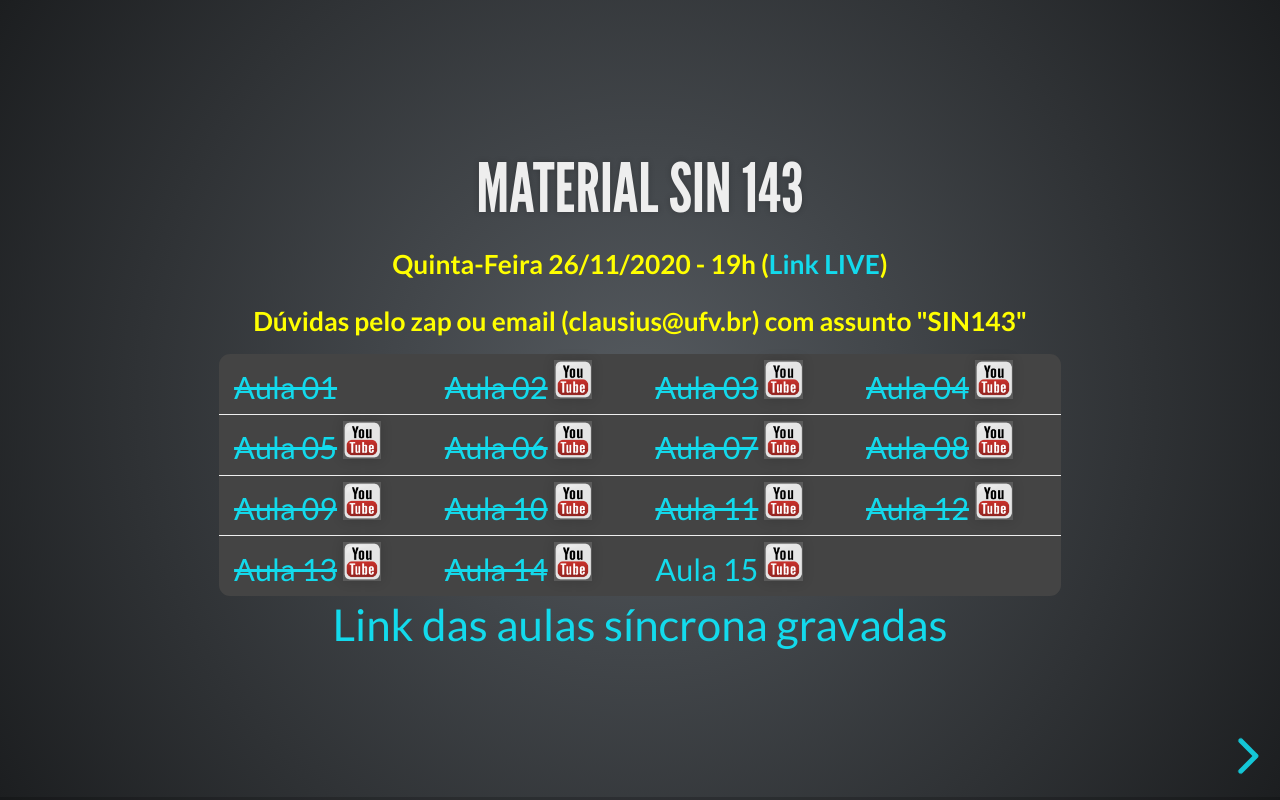
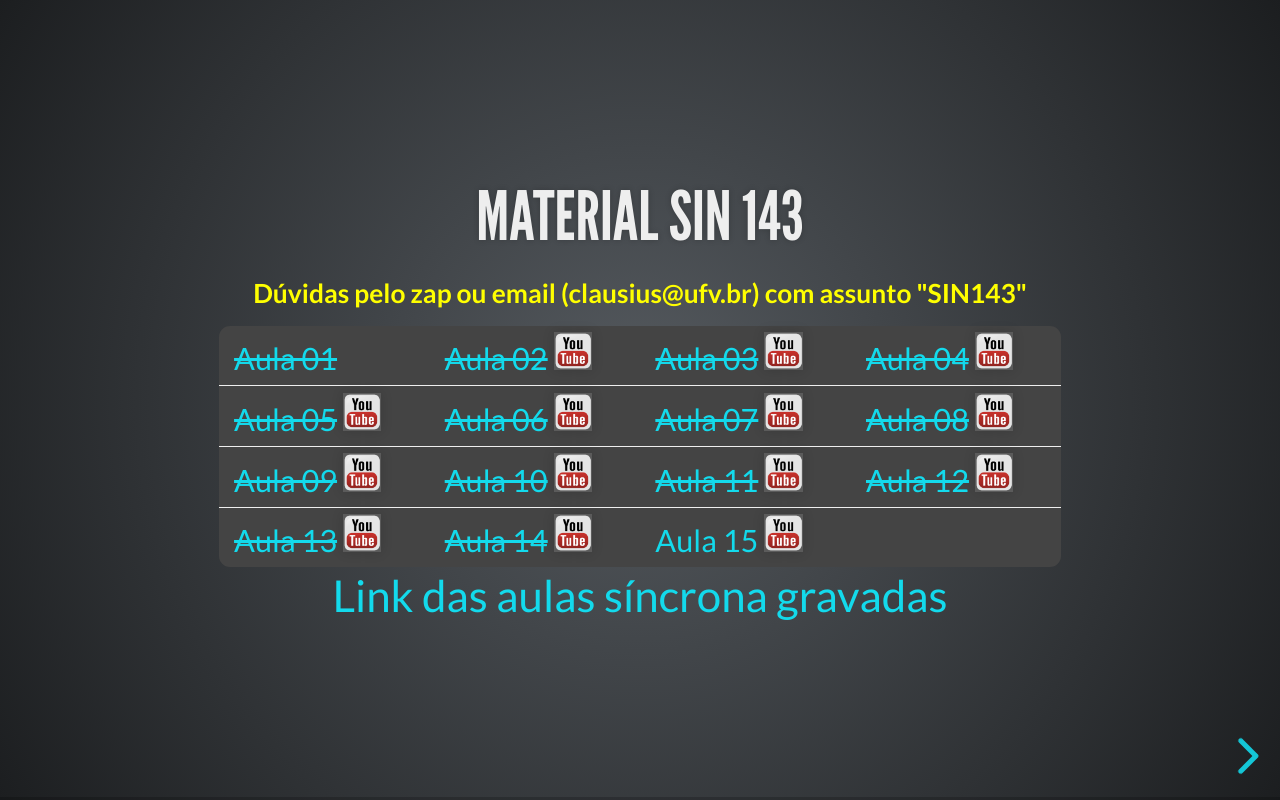
Before and after one commit to clausiusreis/SIN143, a plain HTML site: page index.html in a window 1280 px wide. Drawn offline with Linux system fonts and the light colour scheme.

Commit message:
Update index.html

```diff
--- a/index.html
+++ b/index.html
@@ -58,8 +58,8 @@
 					<font size="5em;">
 						<!-- <span style="color:yellow;"><b>Segunda-Feira 23/11/2020 - Não teremos aula da disciplina.</b></span>
 						<br> -->
-						<span style="color:yellow;"><b>Quinta-Feira 26/11/2020 - 19h (<a href="https://youtu.be/y62qGF6oSL4" target="_blank">Link LIVE</a>)</b></span>
-						<br>
+						<!-- <span style="color:yellow;"><b>Quinta-Feira 26/11/2020 - 19h (<a href="https://youtu.be/y62qGF6oSL4" target="_blank">Link LIVE</a>)</b></span>
+						<br> -->
 						<span style="color:yellow;"><b>Dúvidas pelo zap ou email (clausius@ufv.br) com assunto "SIN143"</b></span>
 						<!-- <br>
 						<a href="/SIN143_2020/Files/Descricao.pdf" target="_blank">
```
